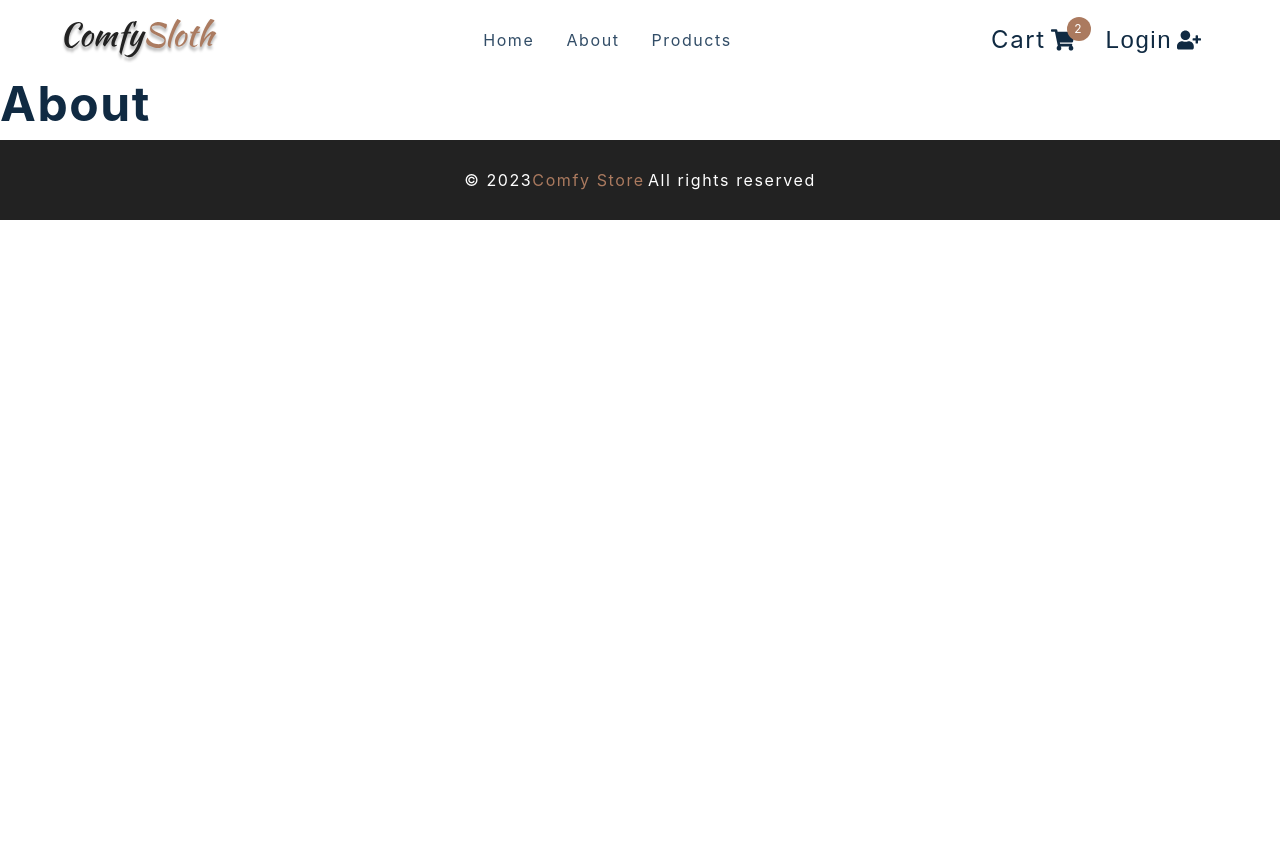
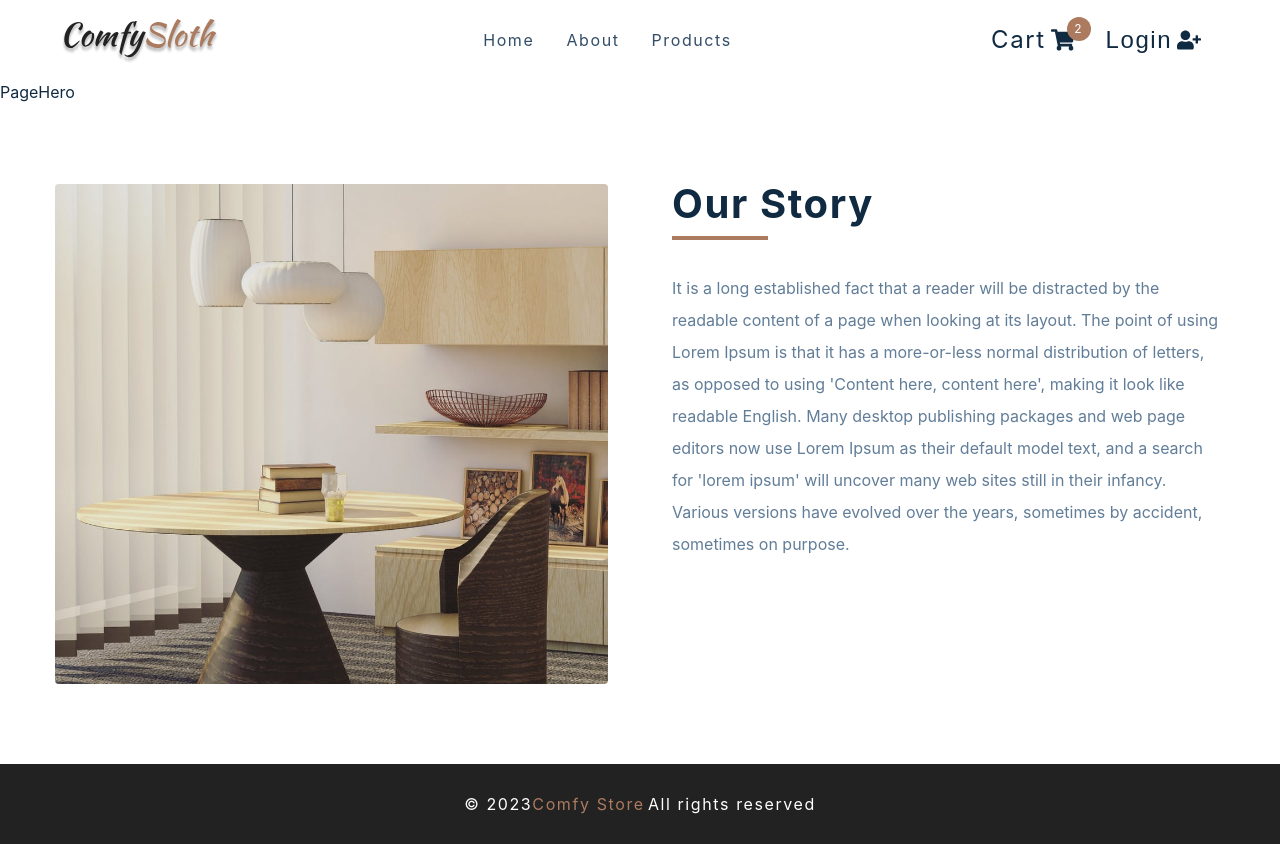
Before and after one commit to makawy7/comfy-store, a React (Create React App) app: page /about in a window 1280 px wide. Before the commit the page ends 800 px from the top, so only its background shows below. Built offline with nearby package versions, Linux system fonts and the light colour scheme.

Commit message:
about page

```diff
--- /dev/null
+++ b/src/components/PageHero.js
@@ -0,0 +1,5 @@
+function PageHero() {
+  return <>PageHero</>;
+}
+
+export default PageHero;
--- a/src/components/index.js
+++ b/src/components/index.js
@@ -1,4 +1,5 @@
 import Footer from "./Footer";
 import Navbar from "./Navbar";
+import PageHero from "./PageHero";
 
-export { Footer, Navbar };
+export { Footer, Navbar, PageHero };
--- a/src/pages/About.js
+++ b/src/pages/About.js
@@ -1,7 +1,34 @@
 import styled from "styled-components";
+import { PageHero } from "../components";
+import aboutImg from "../assets/hero-bcg.jpeg";
 
 function About() {
-  return <h1>About</h1>;
+  return (
+    <main>
+      <PageHero />
+      <Wrapper className="page section section-center">
+        <img src={aboutImg} alt="nice desk" />
+        <article>
+          <div className="title">
+            <h2>our story</h2>
+            <div className="underline"></div>
+            <p>
+              It is a long established fact that a reader will be distracted by
+              the readable content of a page when looking at its layout. The
+              point of using Lorem Ipsum is that it has a more-or-less normal
+              distribution of letters, as opposed to using 'Content here,
+              content here', making it look like readable English. Many desktop
+              publishing packages and web page editors now use Lorem Ipsum as
+              their default model text, and a search for 'lorem ipsum' will
+              uncover many web sites still in their infancy. Various versions
+              have evolved over the years, sometimes by accident, sometimes on
+              purpose.
+            </p>
+          </div>
+        </article>
+      </Wrapper>
+    </main>
+  );
 }
 
 const Wrapper = styled.section`
```
